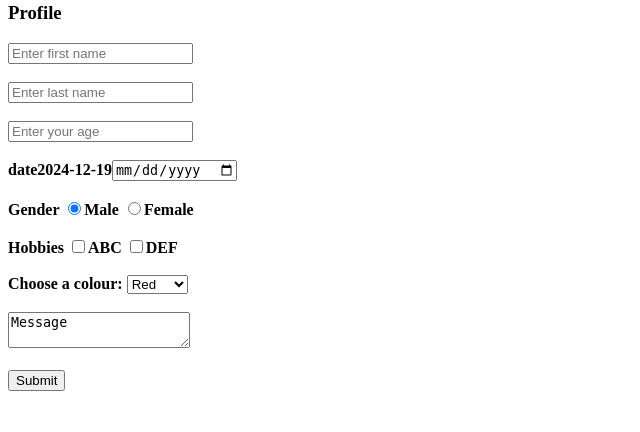
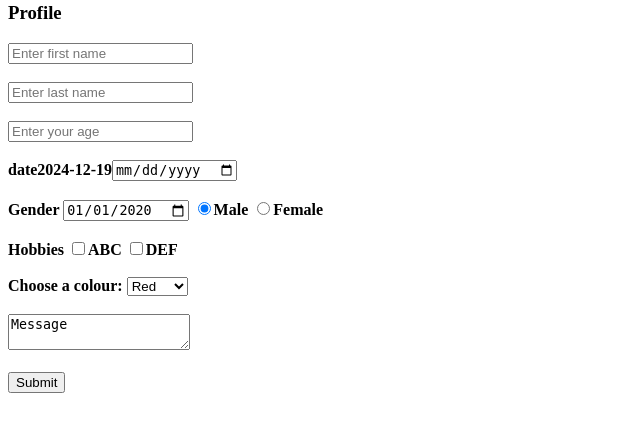
Before and after one commit to arathypavithran/php_learning, a PHP site: page /sample.php in a window 1280 px wide. Shown: the part 178-610 px from the top of the page, without its empty margins (0-640 px from the left). Run offline with PHP 8.4, Linux system fonts and the light colour scheme.

Commit message:
Updated php

```diff
--- a/December2024/Dec-18-2024/sample.php
+++ b/December2024/Dec-18-2024/sample.php
@@ -49,6 +49,7 @@ echo "The sum of"." ".$a ." " ."and". $b ." " . "is"." ". "<b>".$c;
  ?>
 <input type="date" name="dob" id="dob" placeholder="DOB" min='<?php echo $currentDate;?>' ><br><br>
 <label for="gender">Gender</label>
+<input type="date" name="" id="" value="2020-01-01">
 <input type="radio" name="gender" id="gender" value="male" checked>Male
 <input type="radio" name="gender" id="gender" value="female">Female</br></br>
 <label for="hobbies">Hobbies</label>
```
